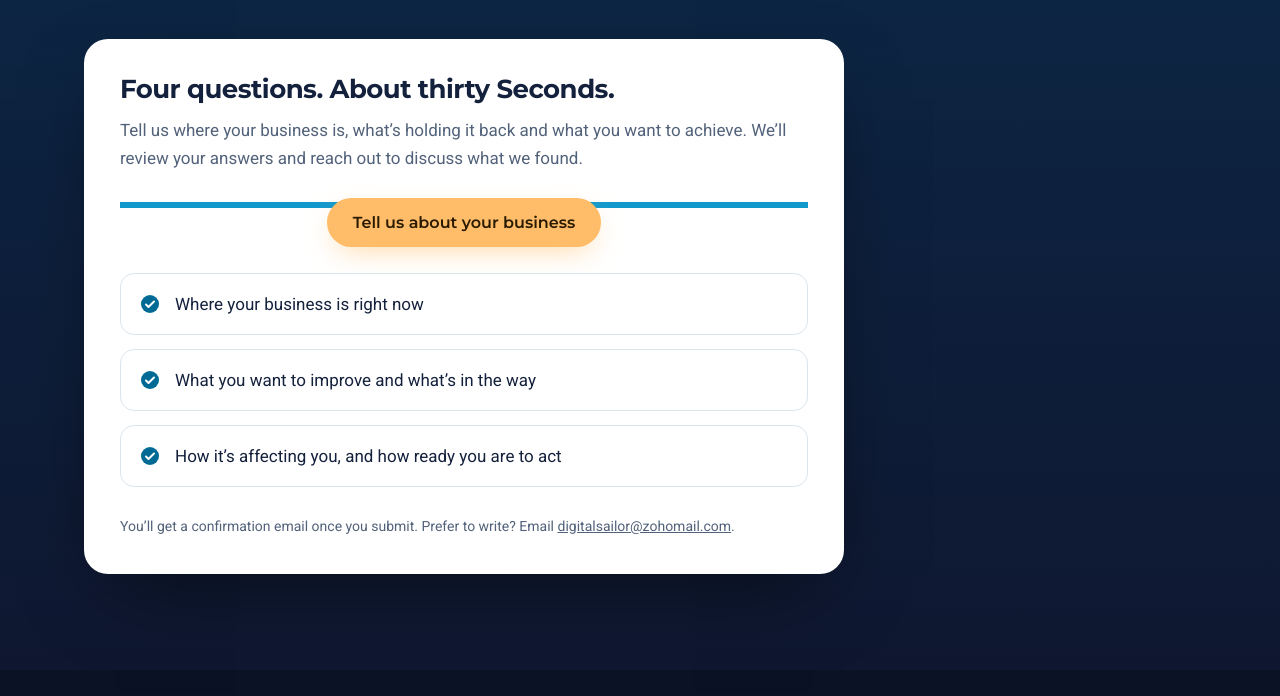
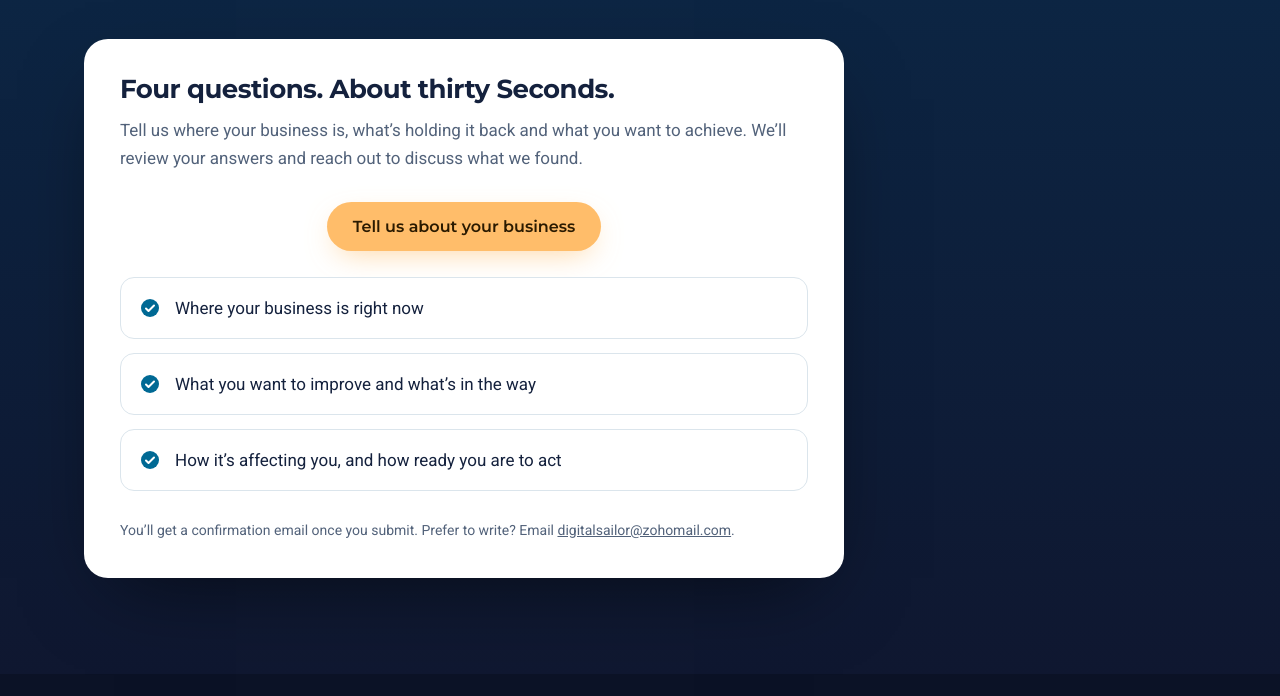
Before and after one commit to digitalsailors/discovery, a plain HTML site: page index.html in a window 1280 px wide. Shown: the part 3529-4225 px from the top of the page. Drawn offline with Linux system fonts and the light colour scheme.

Commit message:
fix:removed the blue line at the top of tell us about your bussiness

```diff
--- a/index.html
+++ b/index.html
@@ -58,8 +58,8 @@ section{padding:96px 0}
 .disc{background:linear-gradient(180deg,#0b2a4a,#0f1730);color:#fff}
 .disc .sh p{color:#b9c9dc}
 .disc .form{position:relative}
-.form-progress-cta{position:relative;margin:30px 0 26px;border-top:6px solid var(--cyan);text-align:center}
-.form-progress-cta .btn{margin-top:-27px}
+.form-progress-cta{position:relative;margin:30px 0 26px;border-top:0;text-align:center}
+.form-progress-cta .btn{margin-top:0}
 .form{background:var(--card);color:var(--ink);border-radius:24px;padding:36px;max-width:760px;box-shadow:0 30px 80px -30px rgba(0,0,0,.6)}
 .prog{height:6px;background:var(--line);border-radius:9px;overflow:hidden;margin-bottom:28px}.prog i{display:block;height:100%;width:0;background:linear-gradient(90deg,var(--ocean),var(--cyan));transition:width .4s}
 .step{display:none;border:0;padding:0;margin:0}.step.on{display:block;animation:in .35s}
```
